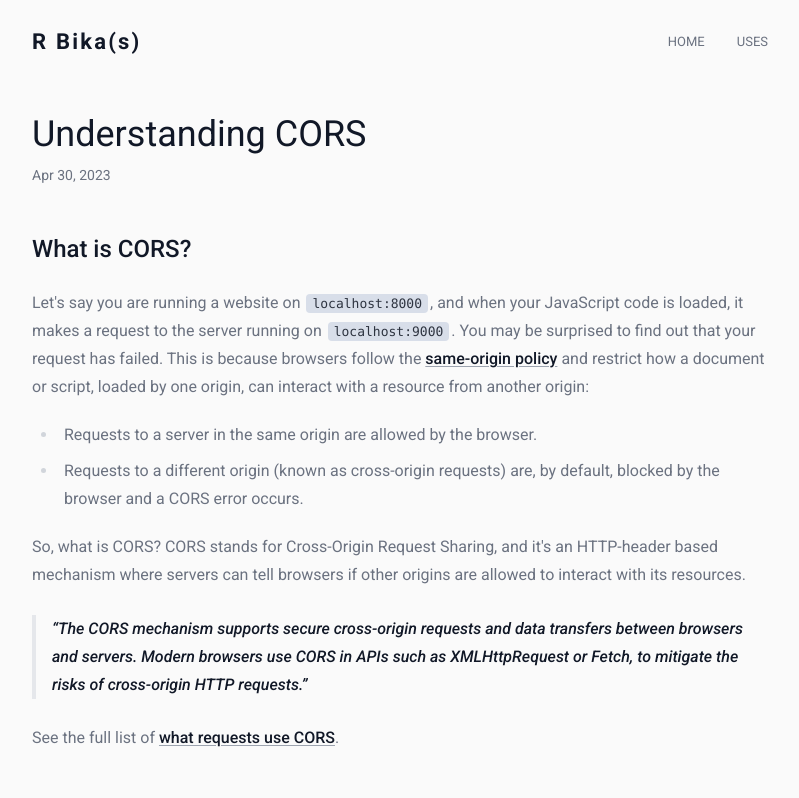
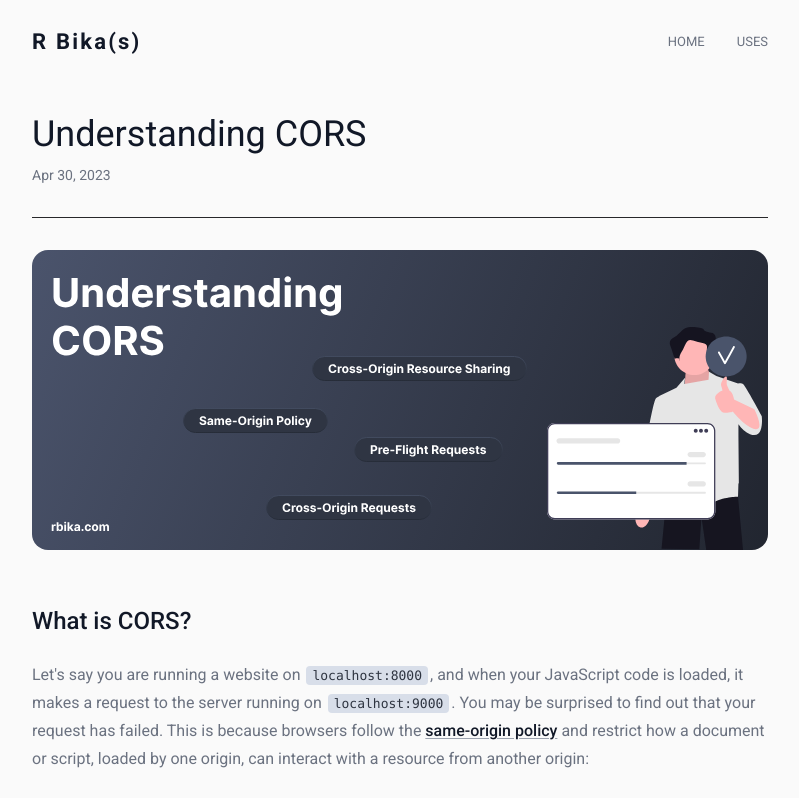
Before and after one commit to rbika/rbika.com, a Next.js app: page /blog/understanding-cors in a window 1280 px wide. Shown: the top 798 px of the page, without its empty margins (240-1039 px from the left). Built offline with nearby package versions, Linux system fonts and the light colour scheme.

Commit message:
Update open graph meta tags

```diff
--- a/src/components/ArticleLayout/ArticleLayout.tsx
+++ b/src/components/ArticleLayout/ArticleLayout.tsx
@@ -3,6 +3,7 @@ import PostMetaData from '@/types/postMetaData'
 import ArticleFooter from '../ArticleFooter'
 import PageContainer from '../PageContainer'
 import Seo from '../Seo'
+import Image from 'next/image'
 
 type ArticleProps = {
   children: React.ReactNode
@@ -17,13 +18,17 @@ const Article = ({ children, meta }: ArticleProps) => {
         description={meta.description}
         path={`/blog/${meta.slug}`}
         type="article"
+        image={meta.coverImage}
       />
 
       <header className="mb-12">
         <h1 className="text-4xl leading-tight">{meta.title}</h1>
-        <p className="text-secondary mt-4 sm:mt-2 text-sm">
+        <p className="text-secondary mt-4 mb-8 pb-8 sm:mt-2 text-sm border-b border-zinc-800">
           {meta?.date ? format(new Date(meta.date), 'MMM d, yyyy') : '---'}
         </p>
+        {!!meta.coverImage && (
+          <Image src={meta.coverImage} alt="" width="736" height="300" />
+        )}
       </header>
 
       <div className="text-secondary max-w-none prose dark:prose-invert prose-h2:font-medium">
--- a/src/components/Seo/Seo.tsx
+++ b/src/components/Seo/Seo.tsx
@@ -5,6 +5,7 @@ type SeoProps = {
   description?: string
   path: string
   type?: 'article' | 'website'
+  image?: string
 }
 
 const defaultTitle = 'R Bika(s) • Frontend Developer'
@@ -15,6 +16,7 @@ const Seo = ({
   description = defaultDescription,
   path = '',
   type = 'website',
+  image = '/profile.png',
 }: SeoProps) => {
   return (
     <Head>
@@ -29,8 +31,16 @@ const Seo = ({
       <meta name="og:title" content={title} />
       <meta name="og:description" content={description} />
       <meta name="og:type" content={type} />
-      <meta name="og:image" content="/profile.png" />
+      <meta name="og:image" content={image} />
       <meta name="og:url" content={`http://rbika.com${path}`} />
+
+      {/* Twitter */}
+      <meta name="twitter:card" content="summary_large_image" />
+      <meta property="twitter:domain" content="https://rbika.com" />
+      <meta property="twitter:url" content={`http://rbika.com${path}`} />
+      <meta name="twitter:title" content={title} />
+      <meta name="twitter:description" content={description} />
+      <meta name="twitter:image" content={image} />
     </Head>
   )
 }
--- a/src/pages/blog/understanding-cors.mdx
+++ b/src/pages/blog/understanding-cors.mdx
@@ -4,6 +4,7 @@ export const meta = {
   date: '2023-04-30T00:00:00-03:00',
   description:
     'Understanding what is CORS, how it works and how to fix CORS errors.',
+  coverImage: '/images/blog/understanding-cors-cover.svg',
 }
 
 import ArticleLayout from '../../components/ArticleLayout'
--- a/src/types/postMetaData.ts
+++ b/src/types/postMetaData.ts
@@ -3,6 +3,7 @@ type PostMetaData = {
   date: string
   title: string
   description: string
+  coverImage?: string
 }
 
 export default PostMetaData
```
Also changed, not shown: public/images/blog/understanding-cors-cover.svg (added).
